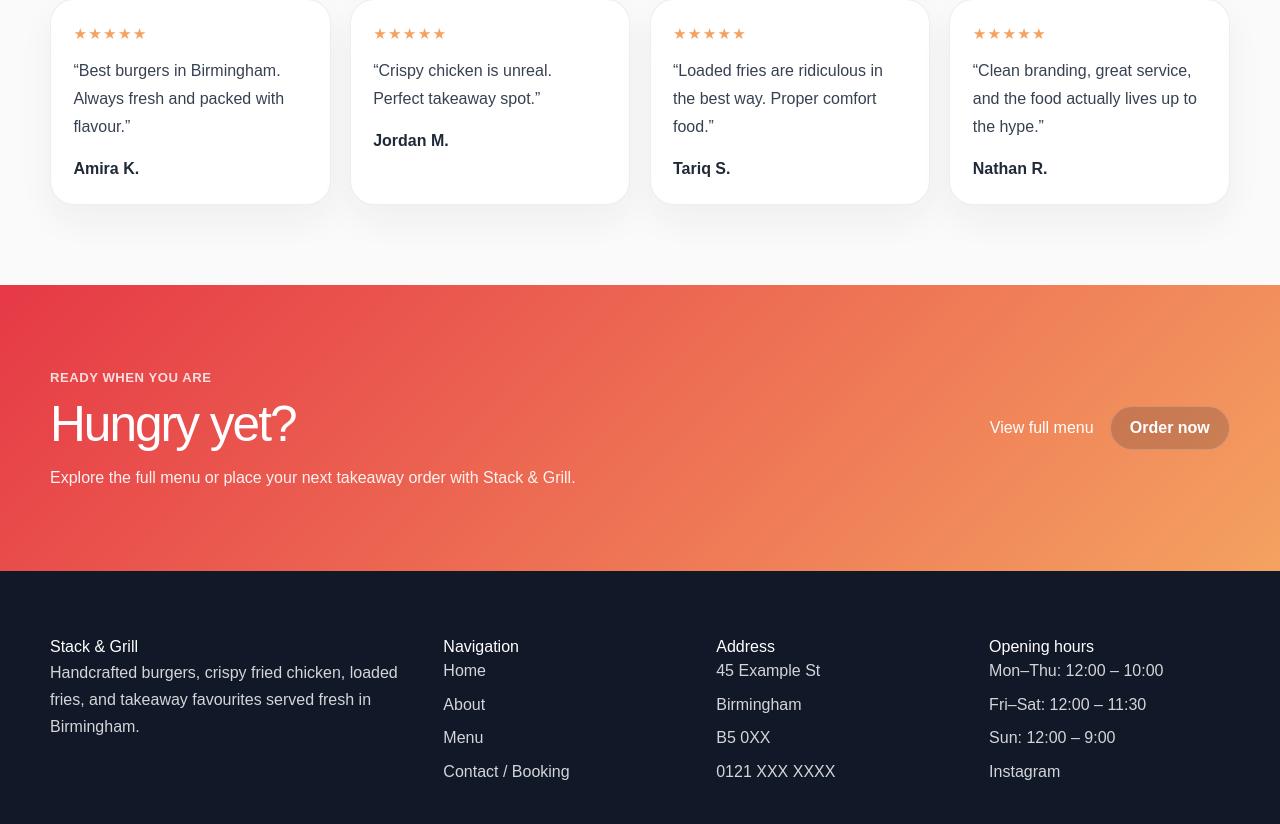
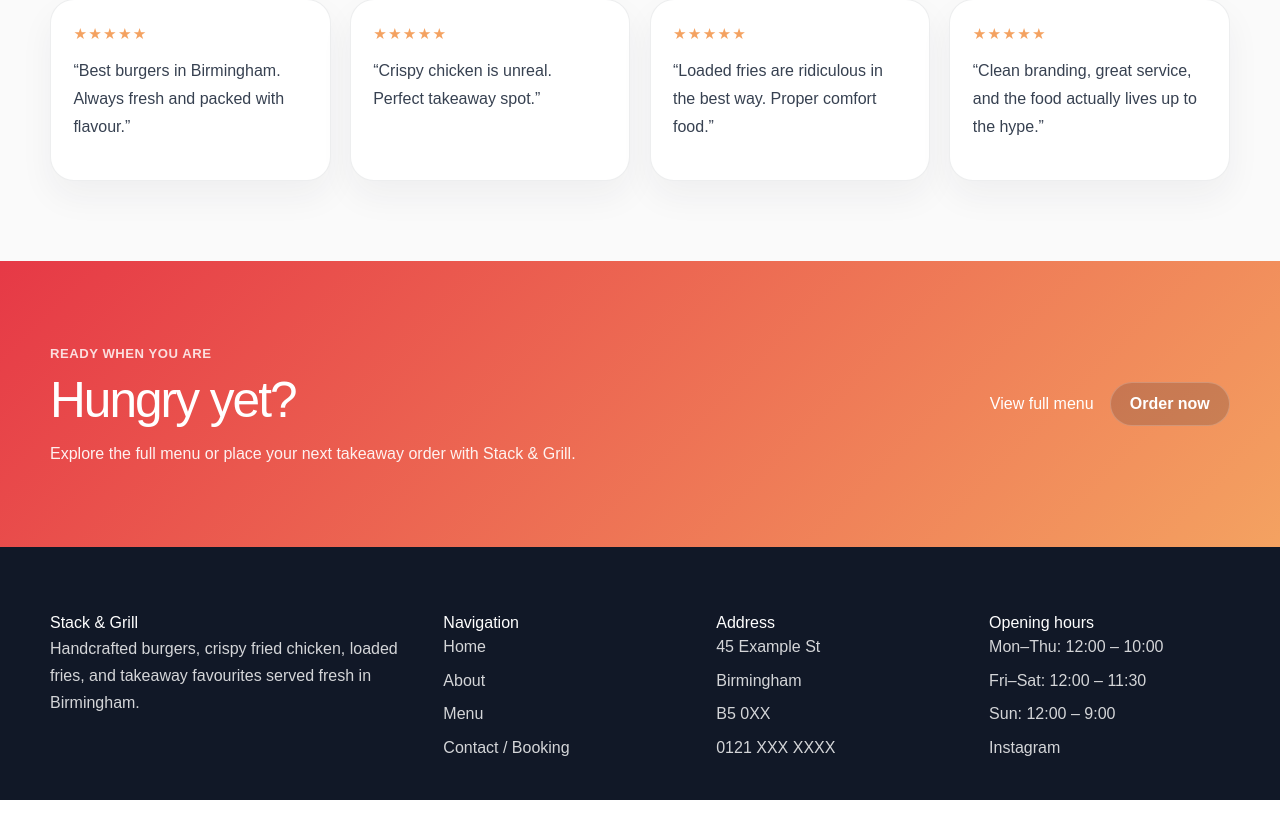
Before and after one commit to cleanwebsitesuk/cleanwebsites, a Next.js app: page /demo/burger in a window 1280 px wide. Shown: the part 3060-3884 px from the top of the page. After the commit the page ends 3860 px from the top, so only its background shows below. Built offline with nearby package versions, Linux system fonts and the light colour scheme.

Commit message:
Update page.tsx

```diff
--- a/app/demo/burger/page.tsx
+++ b/app/demo/burger/page.tsx
@@ -63,19 +63,15 @@ const gallery = [
 const reviews = [
   {
     quote: "Best burgers in Birmingham. Always fresh and packed with flavour.",
-    name: "Amira K.",
   },
   {
     quote: "Crispy chicken is unreal. Perfect takeaway spot.",
-    name: "Jordan M.",
   },
   {
     quote: "Loaded fries are ridiculous in the best way. Proper comfort food.",
-    name: "Tariq S.",
   },
   {
     quote: "Clean branding, great service, and the food actually lives up to the hype.",
-    name: "Nathan R.",
   },
 ];
 
```
